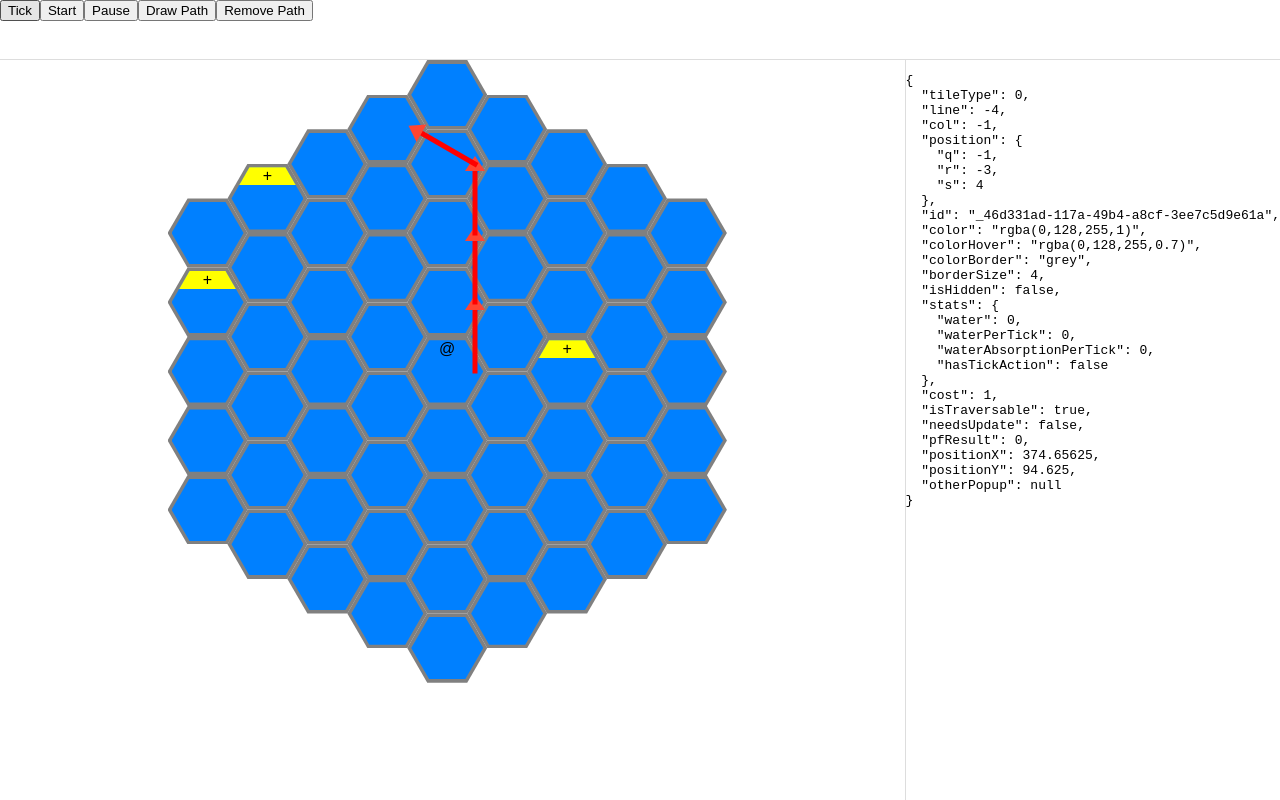
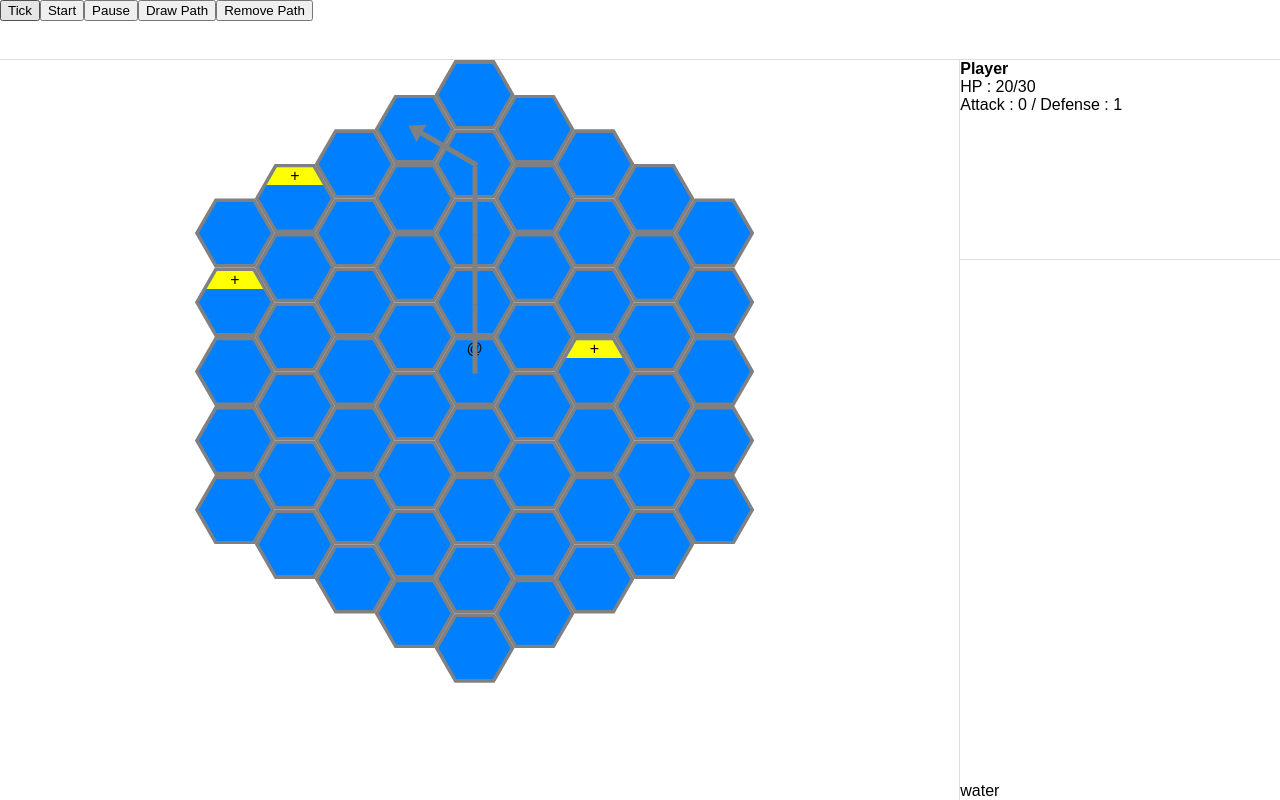
Before and after one commit to mntdn/idle-biome, a website built with Vite: page index.html in a window 1280 px wide. Both pictures are taken after a click on the element 414 px from the left and 129 px from the top of the page. Built offline with nearby package versions, Linux system fonts and the light colour scheme.

Commit message:
Status for Player and tile

```diff
--- a/index.html
+++ b/index.html
@@ -25,7 +25,10 @@
 	<div id="app">
 		<div class="menu-box"></div>
 		<div class="left-box"></div>
-		<div class="right-box"></div>
+		<div class="right-box">
+			<div class="player-stats"></div>
+			<div class="tile-details"></div>
+		</div>
 	</div>
     <script type="module" src="/src/main.ts"></script>
 </body>
--- a/src/classes/Item.ts
+++ b/src/classes/Item.ts
@@ -13,4 +13,8 @@ export default class Item {
         this.defense = d ? d : 0;
         this.name = n ? n : '';
     }
+
+    toHTML() {
+        return `<span>${this.name} - A:${this.attack}, D:${this.defense}</span>`;
+    }
 }
--- a/src/classes/Level.ts
+++ b/src/classes/Level.ts
@@ -55,9 +55,9 @@ export default class Level {
                 }
 
                 t.onHover = () => {
-                    if(!state.isGamePlaying && !t.position.isEqual(this.player.currentPosition)) {
-                        this.player.currentDestination = t.position;
-                        this.player.currentPath = this.findPath(t.position);
+                    if(!t.position.isEqual(this.player.currentPosition)) {
+                        // this.player.currentDestination = t.position;
+                        this.player.tempPath = this.findPath(t.position);
                         this.updatePathDrawings();
                     }
                     this.showTileDetails(t);
@@ -85,13 +85,21 @@ export default class Level {
         this.mouseMoveHandler = this.mouseHandler;
     }
 
+    /**
+     * Shows the current player stats in the div with the player-stats class
+     */
+    showPlayerStats() {
+        let d = utils.getBySelector('#app .right-box .player-stats');
+        d.innerHTML = this.player.htmlDescription();
+    }
+
     showTileDetails(t: Tile) {
-        let d = utils.getBySelector('#app .right-box');
-        d.innerHTML = '';
-        let div: HTMLElement = <HTMLPreElement>document.createElement('pre');
-        div.style = '';
-        div.textContent = JSON.stringify(t, null, 2);
-        d.appendChild(div);
+        let d = utils.getBySelector('#app .right-box .tile-details');
+        d.innerHTML = t.getHtmlDescription();
+        // let div: HTMLElement = <HTMLPreElement>document.createElement('pre');
+        // div.style = '';
+        // div.textContent = JSON.stringify(t, null, 2);
+        // d.appendChild(div);
     }
 
     private getTileByPos(pos: TilePos): Tile | null {
@@ -231,7 +239,12 @@ export default class Level {
     updatePathDrawings() {
         if(this.player.currentPathId.length > 0)
             path.removePath(this.player.currentPathId);
-        this.player.currentPathId = path.drawPath(this.player.currentPath);
+        this.player.currentPathId = path.drawPath(this.player.currentPath, 'darkorange');
+
+        if(this.player.tempPathId.length > 0)
+            path.removePath(this.player.tempPathId);
+        if(!path.samePath(this.player.tempPath, this.player.currentPath))
+            this.player.tempPathId = path.drawPath(this.player.tempPath, 'grey');
     }
 
     redraw() {
--- a/src/classes/Line.ts
+++ b/src/classes/Line.ts
@@ -3,6 +3,7 @@ import { Point } from "../interfaces/Point";
 export default class Line {
     coords: Point[] = []
     id: string = "";
+    color: string = "red";
 
     addPoint(p: Point) {
         this.coords.push(p);
@@ -18,7 +19,11 @@ export default class Line {
         return Math.sqrt(xlen + ylen);
     };
 
-    drawLine() {
+    /**
+     * Draws a line defined by the 2 points in coords
+     * @param addArrow Adds an arrow at the end of the line
+     */
+    drawLine(addArrow: boolean) {
         if(this.coords.length > 1){
             var root = document.getElementById('app');
 			if (root) {
@@ -37,12 +42,12 @@ export default class Line {
                     left: ${this.coords[0].x}px;
                     top: ${this.coords[0].y}px;
                     width: ${w}px; height: ${stroke}px;
-                    background-color: red;
-                    // background: linear-gradient(90deg,rgba(255, 255, 255, 1) 0%, rgba(0, 0, 0, 1) 100%);
+                    background-color: ${this.color};
                     transform: rotate(${angle}rad) translate(-${stroke / 2}px, -${stroke / 2}px);
                     transform-origin: 0% 0%;`;
 				root.appendChild(d);
 
+                if(addArrow){
                     let t: HTMLElement = <HTMLDivElement>(
                         document.createElement('div')
                     );
@@ -52,9 +57,11 @@ export default class Line {
                     t.style = `position: absolute;
                         left: ${this.coords[1].x - 10}px;
                         top: ${this.coords[1].y - 7.5}px;
+                        border-color: transparent transparent ${this.color} transparent;
                         transform: rotate(${angle + (Math.PI * 0.5)}rad);
                         // transform-origin: 0% 0%;`
                     root.appendChild(t);
+                }
 			}
             this.coords = [];
         }
--- a/src/classes/NPC.ts
+++ b/src/classes/NPC.ts
@@ -1,5 +1,6 @@
 import Character from './Character';
 import utils from '../shared/utils';
+import Item from './Item';
 
 export default class NPC extends Character {
 	isPlayer = false;
@@ -7,11 +8,13 @@ export default class NPC extends Character {
 
 	isFriendly = false;
 	name= `NPC-${utils.guid()}`;
-	inventory = [
-		{
-			attack: 1,
-			defense: 0,
-			name: 'knife'
-		}
-	]
+	inventory = [new Item(1,0,'knife')]
+
+	htmlDescription(): string {
+		let inv = this.inventory.map(i => i.toHTML()).join('<br />');
+		return `<div>${this.name}</div>
+		<div>${this.currentHP}/${this.maxHP}</div>
+		<div>${inv}</div>
+		`;
+	}
 }
--- a/src/classes/Player.ts
+++ b/src/classes/Player.ts
@@ -1,4 +1,6 @@
+import Vector from '../interfaces/Vector';
 import Character from './Character';
+import Item from './Item';
 
 /**
  * The player is the hero of the game, controlled by the player
@@ -7,12 +9,19 @@ export default class Player extends Character {
 	isPlayer = true;
 	maxHP = 30;
 	name = "Player";
-	inventory = [
-		{
-			attack: 0,
-			defense: 1,
-			name: 'shield'
-		}
-	]
+	/**
+	 * Contains the path that elads you to the pointed direction
+	 * without being the active path
+	 */
+	tempPath: Vector[] = [];
+	tempPathId: string = "";
 
+	inventory = [new Item(0,1,'shield')];
+
+	htmlDescription(): string {
+		return `<b>Player</b><br />
+		<div>HP : ${this.currentHP}/${this.maxHP}</div>
+		<div>Attack : ${this.getTotal('attack')} / Defense : ${this.getTotal('defense')}</div>
+		`;
+	}
 }
--- a/src/classes/Tile.ts
+++ b/src/classes/Tile.ts
@@ -160,37 +160,25 @@ export default class Tile {
         let otherDiv = <HTMLDivElement>(document.createElement('div'));
         otherDiv.classList = 'other'
         otherDiv.innerHTML = this.getOtherContent();
-        state.currentLevel?.mouseMoveEventHandler.addEvent({
-            tileId: this.id,
-            elementClass: 'other',
-            eventType: 'popupShow',
-            props: {
-                referenceCoords:{x: 0, y: 0},
-                position: 'centerBottom',
-                cssRequest: `#${this.id}IN .other`,
-                width: 200,
-                height: 200,
-                htmlContent: () => {return "TEST MMO";}
-            },
-            action: () => {}
-        })
-        // otherDiv.onmouseenter = (e:MouseEvent) => {
-        //     console.log( document.elementFromPoint(e.clientX, e.clientY) )
-        //     console.log("OTHER enter", utils.getRandomInt(1,1000), hex.id);
-        //     if(this.otherPopup == null){
-        //         this.otherPopup = new Popup({x: e.clientX, y: e.clientY}, 200, 200);
-        //         this.otherPopup.update("TEST");
-        //     }
-        //     this.otherPopup.show();
-        // };
-        // otherDiv.onmouseleave = (e:MouseEvent) => {
-        //     console.log("OTHER leave", utils.getRandomInt(1,1000), hex.id);
-        //     if(this.otherPopup == null){
-        //         this.otherPopup = new Popup({x: e.clientX, y: e.clientY}, 200, 200);
-        //         this.otherPopup.update("TEST");
-        //     }
-        //     this.otherPopup.hide();
-        // };
+
+        //
+        // Let's forget about popups for now, they're kind of annoying...
+
+        // state.currentLevel?.mouseMoveEventHandler.addEvent({
+        //     tileId: this.id,
+        //     elementClass: 'other',
+        //     eventType: 'popupShow',
+        //     props: {
+        //         referenceCoords:{x: 0, y: 0},
+        //         position: 'centerBottom',
+        //         cssRequest: `#${this.id}IN .other`,
+        //         width: 200,
+        //         height: 200,
+        //         htmlContent: () => {return this.getPopupContent();}
+        //     },
+        //     action: () => {}
+        // })
+
         let playerDiv = <HTMLDivElement>(document.createElement('div'));
         playerDiv.classList = 'player'
         playerDiv.innerHTML = this.getPlayerContent();
@@ -220,6 +208,30 @@ export default class Tile {
         this.needsUpdate = false;
     }
 
+    /**
+     * Returns the HTML to put inside the popup with all the things happening on this tile
+     */
+    getPopupContent():string{
+        let result = '';
+
+        // adding the local NPCS
+        state.currentLevel!.npcs.forEach((n) => {
+            if (this.position.isEqual(n.currentPosition)){
+                result += n.htmlDescription();
+            }
+        });
+
+        return result;
+    }
+
+    /**
+     * Returns the current tile details and content in a nice HTML format
+     * @returns HTML to describe the tile and its contents
+     */
+    getHtmlDescription(): string {
+        return `<div>${ETileType[this.tileType]}</div>
+        `;
+    }
 
     /**
      *
@@ -280,10 +292,10 @@ export default class Tile {
             state.currentLevel!.player.currentPath = state.currentLevel!.findPath(this.position);
             menu.remove();
         }))
-        menu.appendChild(utils.createButton('GO !!!', buttonStyle, () => {
-            state.playGame();
-            menu.remove();
-        }))
+        // menu.appendChild(utils.createButton('GO !!!', buttonStyle, () => {
+        //     state.playGame();
+        //     menu.remove();
+        // }))
         menu.appendChild(utils.createButton('X', buttonStyle, () => {
             menu.remove();
         }))
--- /dev/null
+++ b/src/enums/customTypes.ts
@@ -0,0 +1 @@
+export type propertyType = 'attack' | 'defense' | 'attackSpeed';
--- a/src/main.ts
+++ b/src/main.ts
@@ -20,11 +20,12 @@ if (dMenu) {
 	d.appendChild(utils.createButton('Tick', '', () => {state.execTick();}));
 	d.appendChild(utils.createButton('Start', '', () => {state.playGame();}));
 	d.appendChild(utils.createButton('Pause', '', () => {state.stopGame()}));
-	d.appendChild(utils.createButton('Draw Path', '', () => {curPath = path.drawPath(state.currentLevel!.player.currentPath)}));
+	d.appendChild(utils.createButton('Draw Path', '', () => {curPath = path.drawPath(state.currentLevel!.player.currentPath, 'red')}));
 	d.appendChild(utils.createButton('Remove Path', '', () => {path.removePath(curPath)}));
 }
 
 state.currentLevel = new Level();
 state.currentLevel.init();
 state.currentLevel!.movePlayer(new TilePos(0,0,0));
+state.currentLevel.showPlayerStats();
 document.onmousemove = state.currentLevel.mouseMoveHandler;
--- a/src/shared/utils.ts
+++ b/src/shared/utils.ts
@@ -1,4 +1,5 @@
 import Character from "../classes/Character";
+import { propertyType } from "../enums/customTypes";
 
 /**
  * The maximum is exclusive and the minimum is inclusive
@@ -37,7 +38,7 @@ const getBySelector = (selector: string): HTMLElement => {
  * @param prop the property in question
  * @returns the total value of this property for all the items
  */
-const sumProp = (c: Character, prop: 'attack' | 'defense' | 'attackSpeed'): number => {
+const sumProp = (c: Character, prop: propertyType): number => {
     let base = 0;
     if(prop === 'attackSpeed')
         base = c.attackSpeed;
--- a/src/state.ts
+++ b/src/state.ts
@@ -37,6 +37,7 @@ class State {
                     t.updateTile();
             })
             state.currentLevel.updatePathDrawings();
+            state.currentLevel.showPlayerStats();
             state.currentLevel.npcs.forEach((n) => {
                 if(state.currentLevel!.player.currentPosition.isEqual(n.currentPosition)){
                     console.log(`fight!!! ${state.currentLevel!.player.name} VS ${n.name}`);
--- a/src/style/main.scss
+++ b/src/style/main.scss
@@ -49,6 +49,16 @@ body {
 		flex: 1 0px;
 		height: calc(100% - var(--menu-height));
 		border-left: 1px solid #ddd;
+		display: flex;
+		flex-direction: column;
+		justify-content: space-between;
+
+		.player-stats{
+			flex-basis: 200px;
+			border-bottom: 1px solid #ddd;
+		}
+		.tile-details{
+		}
 	}
 
 	.tiles-container {
@@ -144,7 +154,6 @@ body {
         height: 0px;
         border-style: solid;
         border-width: 0 10px 15px 10px;
-        border-color: transparent transparent #FF4532 transparent;
         transform: rotate(0deg);
     }
 }
```
Also changed, not shown: src/classes/Character.ts (+14 -0 lines), src/services/Combat.ts (+5 -6 lines), src/shared/path.test.ts (added, +28 -0 lines), src/shared/path.ts (+21 -4 lines). Lines whose indentation alone changed are shown as unchanged.
